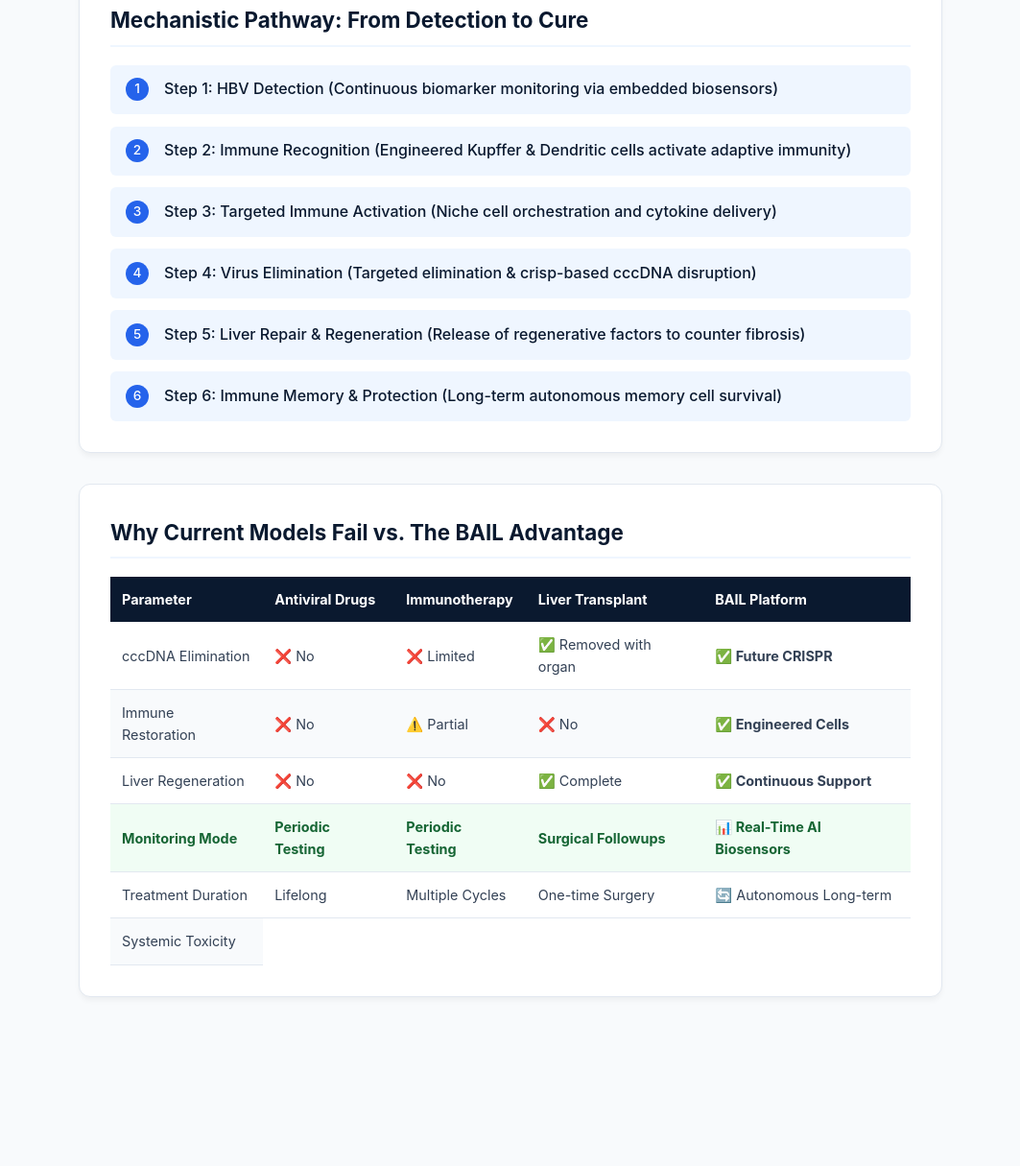
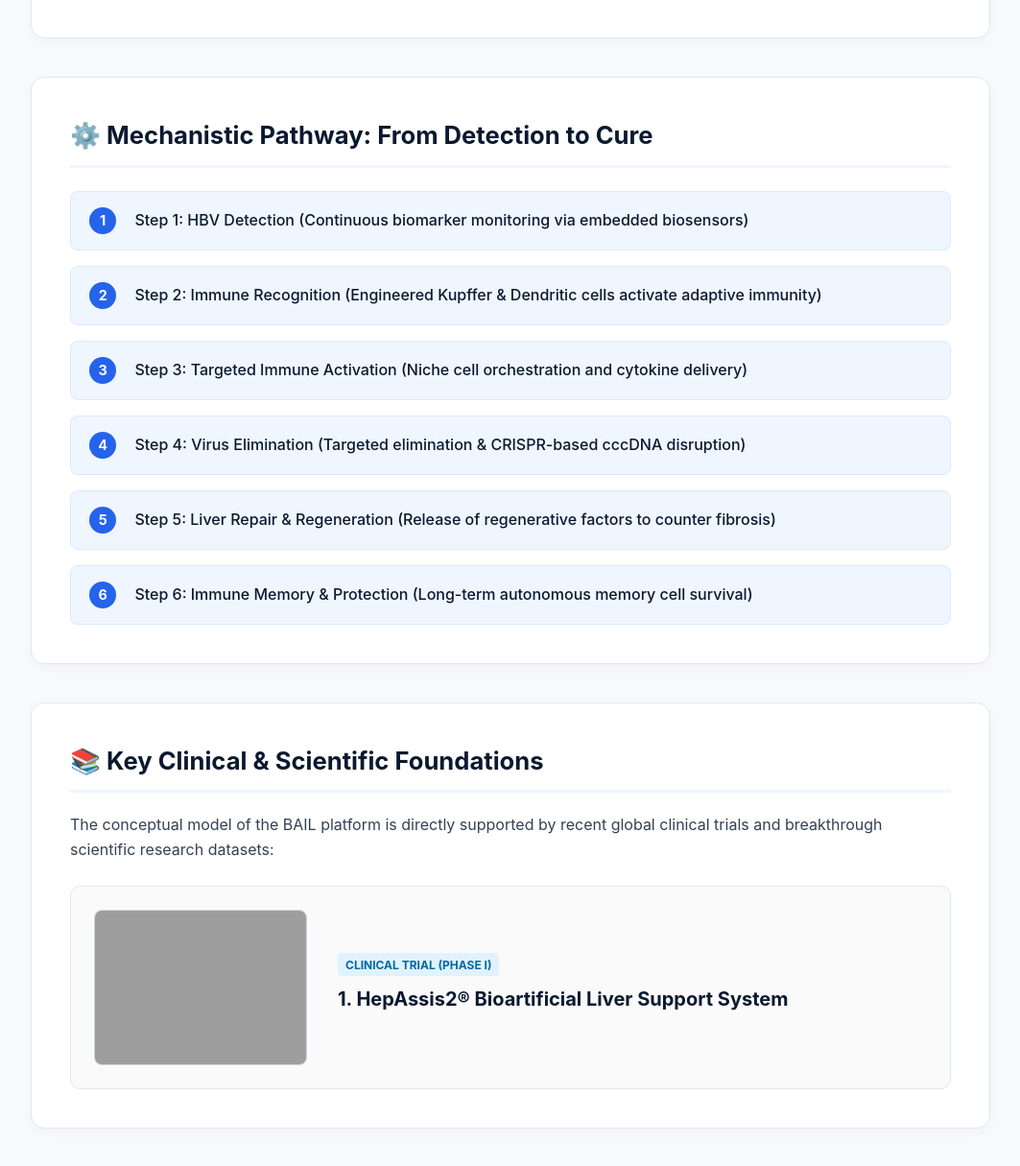
Before and after one commit to parasgoyal1616/Bail.github.io, a plain HTML site: page index.html in a window 1280 px wide. Shown: the part 1247-2462 px from the top of the page at 96% size, without its empty margins (108-1171 px from the left). Before the commit the page ends 2318 px from the top, so only its background shows below. Drawn offline with Linux system fonts and the light colour scheme; grey boxes are pictures that could not be loaded.

Commit message:
Update index.html

```diff
--- a/index.html
+++ b/index.html
@@ -12,6 +12,7 @@
             --text: #334155;
             --bg: #f8fafc;
             --card-border: #e2e8f0;
+            --success: #166534;
         }
         body {
             font-family: -apple-system, BlinkMacSystemFont, "Segoe UI", Roboto, sans-serif;
@@ -24,41 +25,53 @@
         header {
             background: linear-gradient(135deg, #0a192f 0%, #1e3a8a 100%);
             color: white;
-            padding: 3rem 1.5rem;
+            padding: 4rem 1.5rem;
             text-align: center;
         }
-        h1 { margin: 0; font-size: 2rem; max-width: 900px; margin: 0 auto; line-height: 1.3; }
-        .subtitle { color: #38bdf8; font-size: 1.1rem; margin-top: 0.5rem; font-weight: 500; }
-        .authors { color: #94a3b8; margin-top: 0.8rem; font-style: italic; font-size: 0.95rem; }
-        .badge { background: #1e293b; color: #f8fafc; padding: 0.2rem 0.6rem; border-radius: 4px; font-size: 0.8rem; display: inline-block; margin-top: 0.5rem; }
+        h1 { margin: 0; font-size: 2.2rem; max-width: 900px; margin: 0 auto; line-height: 1.3; }
+        .subtitle { color: #38bdf8; font-size: 1.2rem; margin-top: 0.6rem; font-weight: 500; }
+        .authors { color: #94a3b8; margin-top: 1rem; font-style: italic; font-size: 1rem; }
+        .badge { background: #1e293b; color: #f8fafc; padding: 0.3rem 0.8rem; border-radius: 4px; font-size: 0.85rem; display: inline-block; margin-top: 0.6rem; letter-spacing: 0.5px; }
 
-        main { max-width: 900px; margin: 2rem auto; padding: 0 1rem; }
-        .card { background: white; padding: 2rem; border-radius: 12px; border: 1px solid var(--card-border); margin-bottom: 2rem; box-shadow: 0 4px 6px -1px rgba(0,0,0,0.05); }
-        h2 { color: var(--primary); border-bottom: 2px solid var(--accent-light); padding-bottom: 0.5rem; margin-top: 0; font-size: 1.4rem; }
+        main { max-width: 1000px; margin: 3rem auto; padding: 0 1.5rem; }
+        .card { background: white; padding: 2.5rem; border-radius: 14px; border: 1px solid var(--card-border); margin-bottom: 2.5rem; box-shadow: 0 4px 15px rgba(10,25,47,0.04); transition: transform 0.2s ease; }
+        .card:hover { transform: translateY(-2px); }
+        h2 { color: var(--primary); border-bottom: 3px solid var(--accent-light); padding-bottom: 0.6rem; margin-top: 0; font-size: 1.6rem; display: flex; align-items: center; gap: 0.5rem; }
 
         /* Grid system for modules */
-        .grid-3 { display: grid; grid-template-columns: repeat(auto-fit, minmax(250px, 1fr)); gap: 1rem; margin-top: 1rem; }
-        .module-box { background: var(--bg); padding: 1rem; border-radius: 8px; border-left: 4px solid var(--accent); }
-        .module-box h3 { margin-top: 0; color: var(--primary); font-size: 1.1rem; }
+        .grid-3 { display: grid; grid-template-columns: repeat(auto-fit, minmax(280px, 1fr)); gap: 1.2rem; margin-top: 1.5rem; }
+        .module-box { background: var(--bg); padding: 1.5rem; border-radius: 10px; border-left: 5px solid var(--accent); }
+        .module-box h3 { margin-top: 0; color: var(--primary); font-size: 1.2rem; }
 
         /* Pathway steps horizontal flow */
-        .pathway-flow { display: flex; flex-direction: column; gap: 0.8rem; margin-top: 1rem; }
-        .step { display: flex; align-items: center; background: var(--accent-light); padding: 0.8rem 1rem; border-radius: 6px; font-weight: 500; color: var(--primary); }
-        .step-num { background: var(--accent); color: white; width: 24px; height: 24px; display: flex; align-items: center; justify-content: center; border-radius: 50%; margin-right: 1rem; font-size: 0.85rem; flex-shrink: 0; }
+        .pathway-flow { display: flex; flex-direction: column; gap: 1rem; margin-top: 1.5rem; }
+        .step { display: flex; align-items: center; background: var(--accent-light); padding: 1rem 1.2rem; border-radius: 8px; font-weight: 500; color: var(--primary); border: 1px solid #dbeafe; }
+        .step-num { background: var(--accent); color: white; width: 28px; height: 28px; display: flex; align-items: center; justify-content: center; border-radius: 50%; margin-right: 1.2rem; font-size: 0.9rem; font-weight: bold; flex-shrink: 0; }
+
+        /* Research Study Elements */
+        .research-grid { display: flex; flex-direction: column; gap: 2rem; margin-top: 1.5rem; }
+        .study-row { display: flex; gap: 2rem; background: #fafafa; border-radius: 10px; padding: 1.5rem; border: 1px solid var(--card-border); align-items: center; }
+        @media (max-width: 768px) { .study-row { flex-direction: column; align-items: flex-start; } .study-img { width: 100% !important; height: 200px !important; } }
+        .study-img { width: 220px; height: 160px; background: #e2e8f0; border-radius: 8px; flex-shrink: 0; display: flex; align-items: center; justify-content: center; overflow: hidden; border: 1px solid #cbd5e1; }
+        .study-img img { width: 100%; height: 100%; object-fit: cover; }
+        .study-info h3 { margin: 0 0 0.5rem 0; color: var(--primary); font-size: 1.25rem; }
+        .study-tag { background: #e0f2fe; color: #0369a1; padding: 0.15rem 0.5rem; border-radius: 4px; font-size: 0.75rem; font-weight: bold; display: inline-block; margin-bottom: 0.5rem; }
 
         /* Responsive Table */
-        .table-container { overflow-x: auto; margin-top: 1rem; }
-        table { width: 100%; border-collapse: collapse; text-align: left; font-size: 0.9rem; }
-        th { background: var(--primary); color: white; padding: 0.75rem; }
-        td { padding: 0.75rem; border-bottom: 1px solid var(--card-border); }
+        .table-container { overflow-x: auto; margin-top: 1.5rem; border-radius: 8px; border: 1px solid var(--card-border); }
+        table { width: 100%; border-collapse: collapse; text-align: left; font-size: 0.95rem; }
+        th { background: var(--primary); color: white; padding: 1rem; }
+        td { padding: 1rem; border-bottom: 1px solid var(--card-border); }
         tr:nth-child(even) { background-color: var(--bg); }
-        .highlight-row { font-weight: bold; background-color: #f0fdf4 !important; color: #166534; }
+        .highlight-row { font-weight: bold; background-color: #f0fdf4 !important; color: var(--success); }
 
         .btn-container { display: flex; gap: 1rem; flex-wrap: wrap; margin-top: 1.5rem; }
-        .btn { background: var(--accent); color: white; padding: 0.75rem 1.5rem; text-decoration: none; border-radius: 6px; font-weight: bold; font-size: 0.95rem; display: inline-flex; align-items: center; }
+        .btn { background: var(--accent); color: white; padding: 0.8rem 1.8rem; text-decoration: none; border-radius: 8px; font-weight: bold; font-size: 1rem; display: inline-flex; align-items: center; transition: background 0.2s; }
+        .btn:hover { background: #1d4ed8; }
         .btn-alt { background: #475569; }
+        .btn-alt:hover { background: #334155; }
 
-        footer { text-align: center; padding: 3rem 0; color: #64748b; font-size: 0.85rem; background: #0a192f; color: #94a3b8; margin-top: 4rem; }
+        footer { text-align: center; padding: 3rem 0; color: #94a3b8; font-size: 0.9rem; background: #0a192f; margin-top: 5rem; border-top: 4px solid var(--accent); }
     </style>
 </head>
 <body>
@@ -73,14 +86,14 @@
     <main>
         <!-- Abstract Section -->
         <div class="card">
-            <h2>Project Abstract</h2>
+            <h2>🔬 Project Abstract</h2>
             <p>Chronic Hepatitis B virus (HBV) infection remains a major global health challenge affecting approximately 296 million people worldwide and is a leading cause of liver cirrhosis and hepatocellular carcinoma. Although current antiviral therapies effectively suppress viral replication, they fail to eradicate covalently closed circular DNA (cccDNA), resulting in persistent infection, immune exhaustion, lifelong treatment, and disease recurrence. To address these limitations, we propose the BioArtificial Immune Liver (BAIL), a conceptual smart implantable bioengineered platform that integrates regenerative medicine, immunotherapy, biosensing, and intelligent therapeutic control into a unified system.</p>
-            <p>BAIL is designed as a three-layer architecture comprising a Living Hepatic Tissue Module for continuous HBV biomarker detection and liver support, an Immune Surveillance and Activation Module incorporating engineered Kupffer cells, dendritic cells, natural killer cells, macrophages, and virus-specific cytotoxic T cells for targeted antiviral immunity, and a Smart Therapeutic Control Module integrating biosensors, AI-assisted decision-making, and microfluidic delivery for localized therapeutic intervention.</p>
+            <p>BAIL is designed as a three-layer architecture comprising a Living Hepatic Tissue Module for continuous HBV biomarker detection and liver support, an Immune Surveillance and Activation Module incorporating engineered cells for targeted antiviral immunity, and a Smart Therapeutic Control Module integrating biosensors and AI-assisted decision-making for localized therapeutic intervention.</p>
         </div>
 
         <!-- System Architecture Section -->
         <div class="card">
-            <h2>BAIL Architecture: Three-Layer Smart System</h2>
+            <h2>📐 BAIL Architecture: Three-Layer Smart System</h2>
             <div class="grid-3">
                 <div class="module-box">
                     <h3>Layer 1: Living Hepatic Tissue</h3>
@@ -99,66 +112,29 @@
 
         <!-- Six Mechanistic Pathway Stages -->
         <div class="card">
-            <h2>Mechanistic Pathway: From Detection to Cure</h2>
+            <h2>⚙️ Mechanistic Pathway: From Detection to Cure</h2>
             <div class="pathway-flow">
                 <div class="step"><div class="step-num">1</div> Step 1: HBV Detection (Continuous biomarker monitoring via embedded biosensors)</div>
                 <div class="step"><div class="step-num">2</div> Step 2: Immune Recognition (Engineered Kupffer & Dendritic cells activate adaptive immunity)</div>
                 <div class="step"><div class="step-num">3</div> Step 3: Targeted Immune Activation (Niche cell orchestration and cytokine delivery)</div>
-                <div class="step"><div class="step-num">4</div> Step 4: Virus Elimination (Targeted elimination & crisp-based cccDNA disruption)</div>
+                <div class="step"><div class="step-num">4</div> Step 4: Virus Elimination (Targeted elimination & CRISPR-based cccDNA disruption)</div>
                 <div class="step"><div class="step-num">5</div> Step 5: Liver Repair & Regeneration (Release of regenerative factors to counter fibrosis)</div>
                 <div class="step"><div class="step-num">6</div> Step 6: Immune Memory & Protection (Long-term autonomous memory cell survival)</div>
             </div>
         </div>
 
-        <!-- Comparative Parameters Table -->
+        <!-- NEW: Clinical & Scientific Research Foundations Section -->
         <div class="card">
-            <h2>Why Current Models Fail vs. The BAIL Advantage</h2>
-            <div class="table-container">
-                <table>
-                    <thead>
-                        <tr>
-                            <th>Parameter</th>
-                            <th>Antiviral Drugs</th>
-                            <th>Immunotherapy</th>
-                            <th>Liver Transplant</th>
-                            <th>BAIL Platform</th>
-                        </tr>
-                    </thead>
-                    <tbody>
-                        <tr>
-                            <td>cccDNA Elimination</td>
-                            <td>❌ No</td>
-                            <td>❌ Limited</td>
-                            <td>✅ Removed with organ</td>
-                            <td><strong>✅ Future CRISPR</strong></td>
-                        </tr>
-                        <tr>
-                            <td>Immune Restoration</td>
-                            <td>❌ No</td>
-                            <td>⚠️ Partial</td>
-                            <td>❌ No</td>
-                            <td><strong>✅ Engineered Cells</strong></td>
-                        </tr>
-                        <tr>
-                            <td>Liver Regeneration</td>
-                            <td>❌ No</td>
-                            <td>❌ No</td>
-                            <td>✅ Complete</td>
-                            <td><strong>✅ Continuous Support</strong></td>
-                        </tr>
-                        <tr class="highlight-row">
-                            <td>Monitoring Mode</td>
-                            <td>Periodic Testing</td>
-                            <td>Periodic Testing</td>
-                            <td>Surgical Followups</td>
-                            <td>📊 Real-Time AI Biosensors</td>
-                        </tr>
-                        <tr>
-                            <td>Treatment Duration</td>
-                            <td>Lifelong</td>
-                            <td>Multiple Cycles</td>
-                            <td>One-time Surgery</td>
-                            <td>🔄 Autonomous Long-term</td>
-                        </tr>
-                        <tr>
-                            <td>Systemic Toxicity</td>
+            <h2>📚 Key Clinical & Scientific Foundations</h2>
+            <p>The conceptual model of the BAIL platform is directly supported by recent global clinical trials and breakthrough scientific research datasets:</p>
+
+            <div class="research-grid">
+                <!-- Research 1 -->
+                <div class="study-row">
+                    <div class="study-img">
+                        <!-- To add a real image, upload 'study1.jpg' to GitHub and change src="study1.jpg" -->
+                        <img src="https://placeholder.com" alt="HepAssis2 Phase 1 Trial Graph">
+                    </div>
+                    <div class="study-info">
+                        <span class="study-tag">CLINICAL TRIAL (PHASE I)</span>
+                        <h3>1. HepAssis2® Bioartificial Liver Support System</h3>
```
